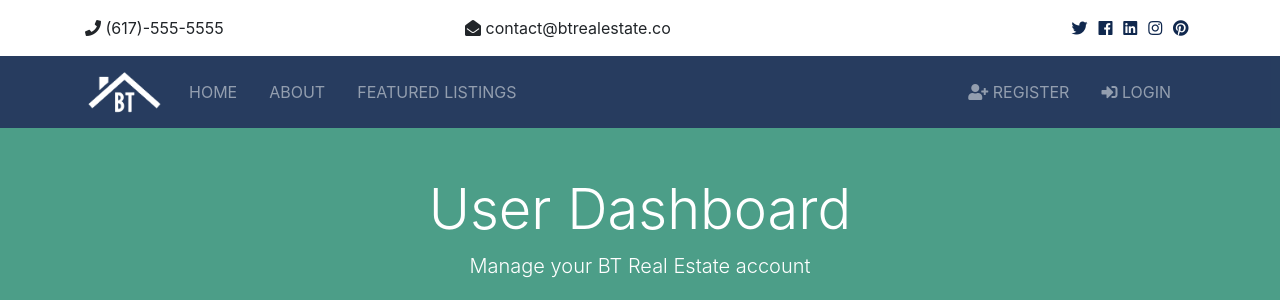
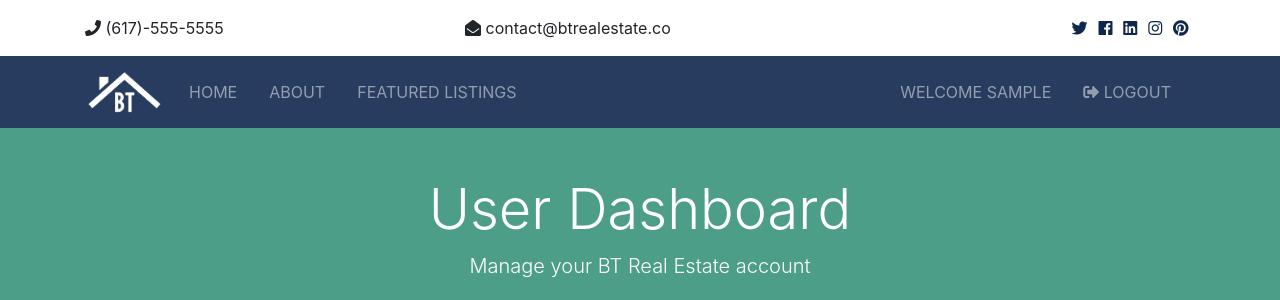
Before and after one commit to Chandral/bt_real_estate, a Django app: page /accounts/dashboard in a window 1280 px wide. Shown: the top 300 px of the page. Run offline with Django 3.2, Linux system fonts and the light colour scheme; the visitor is signed in with stand-in values (Sample User, id 1); parts of the project's set-up code (start-up, migrations or seed data) failed here and were passed over; some libraries are stand-ins or nearby versions.

Commit message:
Login/logout functionality is working now.

```diff
--- a/accounts/views.py
+++ b/accounts/views.py
@@ -42,8 +42,11 @@ def login(request):
     return render(request, 'accounts/login.html')
 
 
-def logout():
-    return redirect('index')
+def logout(request):
+    if request.method == 'POST':
+        auth.logout(request)
+        messages.success(request, "Logged out")
+        return redirect('index')
 
 
 def dashboard(request):
--- a/templates/partials/_navbar.html
+++ b/templates/partials/_navbar.html
@@ -3,7 +3,7 @@
   <nav class="navbar navbar-expand-lg navbar-dark bg-primary sticky-top">
     <div class="container">
       <a class="navbar-brand" href="{% url 'index' %}">
-        <img src="{% static '/img/logo.png' %}" class="logo" alt="">
+        <img src="{% static 'img/logo.png' %}" class="logo" alt="">
       </a>
       <button class="navbar-toggler" type="button" data-toggle="collapse" data-target="#navbarNavAltMarkup">
         <span class="navbar-toggler-icon"></span>
@@ -24,35 +24,40 @@
           {% endif %}
             <a class="nav-link" href="{% url 'about' %}">About</a>
           </li>
-          {% if request.path == '/listings/' %}
+            {% if request.path ==   '/listings' %}
           <li class="nav-item active mr-3">
             {% else %}
-            <li class="nav-item mr-3">
+            <li class="nav-item  mr-3">
           {% endif %}
             <a class="nav-link" href="{% url 'listings' %}">Featured Listings</a>
           </li>
         </ul>
 
+
         <ul class="navbar-nav ml-auto">
-          {% if request.path == '/accounts/register' %}
-          <li class="nav-item active mr-3">
-            {% else %}
-            <li class="nav-item mr-3">
-          {% endif %}
-            <a class="nav-link" href="{% url 'register' %}">
-              <i class="fas fa-user-plus"></i> Register</a>
-          </li>
-
-          {% if request.path == '/accounts/login' %}
-          <li class="nav-item active mr-3">
-            {% else %}
-            <li class="nav-item mr-3">
-          {% endif %}
-            <a class="nav-link" href="{% url 'login' %}">
-              <i class="fas fa-sign-in-alt"></i>
-
-              Login</a>
-          </li>
+            {% if user.is_authenticated %}
+                <li class="nav-item mr-3">
+                    <a class="nav-link" href="{% url 'dashboard' %}">
+                    Welcome {{user.first_name}} </a>
+                </li>
+                <li class="nav-item mr-3">
+                    <a class="nav-link" href="javascript:{document.getElementById('logout').submit()}">
+                    <i class="fas fa-sign-out-alt"></i> Logout</a>
+                    <form action="{% url 'logout' %}" method="POST" id="logout">
+                        {% csrf_token %}
+                        <input type="hidden">
+                    </form>
+                </li>
+              {% else %}
+                  <li class="nav-item mr-3">
+                    <a class="nav-link" href="{% url 'register' %}">
+                      <i class="fas fa-user-plus"></i>Register</a>
+                  </li>
+                  <li class="nav-item mr-3">
+                    <a class="nav-link" href="{% url 'login' %}">
+                      <i class="fas fa-sign-in-alt"></i> Login</a>
+                  </li>
+            {% endif %}
         </ul>
       </div>
     </div>
```
